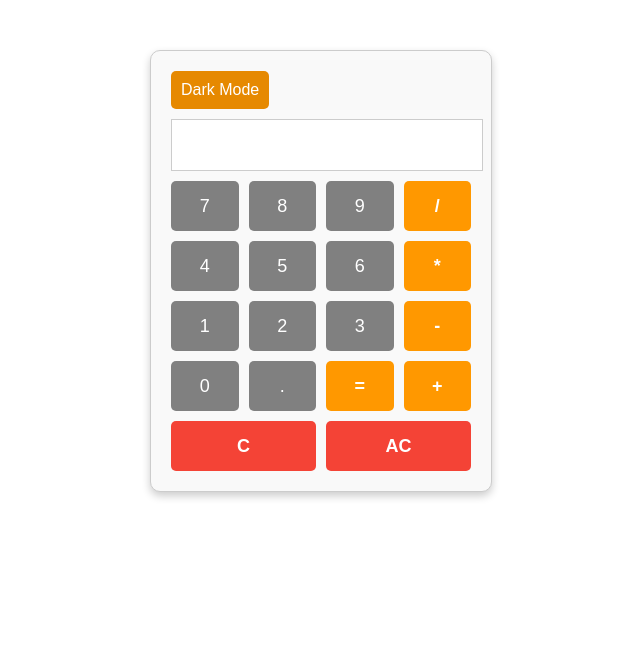
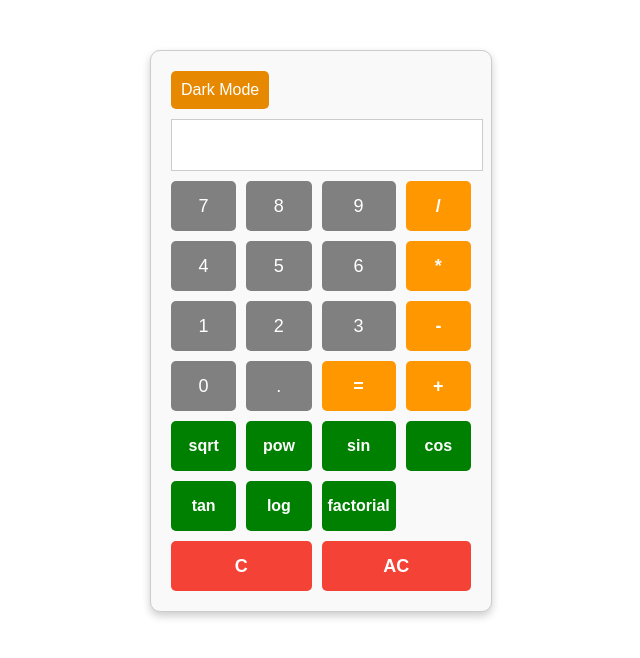
Before and after one commit to profinvincible/miniCalculator, a React (Create React App) app: page / in a window 1280 px wide. Shown: the top 658 px of the page, without its empty margins (319-959 px from the left). Built offline with nearby package versions, Linux system fonts and the light colour scheme.

Commit message:
Scientificbutton

```diff
--- a/src/App.css
+++ b/src/App.css
@@ -215,3 +215,35 @@
 .clear-button:hover {
   background-color: #e53935;
 }
+
+
+/* App.css */
+
+/* Scientific Function Buttons */
+.scientific-button {
+  background-color: green; /* Different color for scientific buttons */
+  color: white;
+  font-weight: bold;
+  border: none;
+  border-radius: 5px;
+  cursor: pointer;
+  height: 50px;
+  font-size: 16px;
+}
+
+/* Hover effect for scientific buttons */
+.scientific-button:hover {
+  background-color: #1976D2;
+}
+
+/* Grid Layout (Optional) */
+.buttons {
+  display: grid;
+  grid-template-columns: repeat(4, 1fr); /* 4 columns for basic buttons */
+  gap: 10px;
+}
+
+/* Adjust layout for scientific buttons */
+.buttons.scientific {
+  grid-template-columns: repeat(5, 1fr); /* 5 columns for scientific functions */
+}
--- a/src/App.js
+++ b/src/App.js
@@ -1,8 +1,6 @@
 import './App.css';
+import React, { useState } from 'react';
 
-
-import React, { useState } from 'react';
-import './App.css';
 
 function App() {
     const [input, setInput] = useState('');
@@ -28,6 +26,41 @@ function App() {
         }
     };
 
+    // Scientific functions
+    const handleScientificFunction = (fn) => {
+        switch (fn) {
+            case 'sqrt':
+                setInput(Math.sqrt(eval(input)).toString());
+                break;
+            case 'pow':
+                setInput(Math.pow(eval(input), 2).toString()); // Power of 2
+                break;
+            case 'sin':
+                setInput(Math.sin(eval(input)).toString());
+                break;
+            case 'cos':
+                setInput(Math.cos(eval(input)).toString());
+                break;
+            case 'tan':
+                setInput(Math.tan(eval(input)).toString());
+                break;
+            case 'log':
+                setInput(Math.log10(eval(input)).toString());
+                break;
+            case 'factorial':
+                setInput(factorial(eval(input)).toString());
+                break;
+            default:
+                break;
+        }
+    };
+
+    // Factorial Function
+    const factorial = (n) => {
+        if (n < 0) return 'Error';
+        return n === 0 || n === 1 ? 1 : n * factorial(n - 1);
+    };
+
     const toggleTheme = () => {
         setIsDarkMode(!isDarkMode);
     };
@@ -44,6 +77,7 @@ function App() {
                 className="input"
             />
             <div className="buttons">
+                {/* Add Scientific Buttons */}
                 {['7', '8', '9', '/', '4', '5', '6', '*', '1', '2', '3', '-', '0', '.', '=', '+'].map((btn) => (
                     <button
                         key={btn}
@@ -59,11 +93,15 @@ function App() {
                         {btn}
                     </button>
                 ))}
-                {/* AC Button */}
+                {/* Scientific function buttons */}
+                {['sqrt', 'pow', 'sin', 'cos', 'tan', 'log', 'factorial'].map((fn) => (
+                    <button key={fn} onClick={() => handleScientificFunction(fn)} className="scientific-button">
+                        {fn}
+                    </button>
+                ))}
                 <button onClick={clearInput} className="clear-button">
                     C
                 </button>
-                {/* Clear Button */}
                 <button onClick={clearLastCharacter} className="ac-button">
                     AC
                 </button>
```
